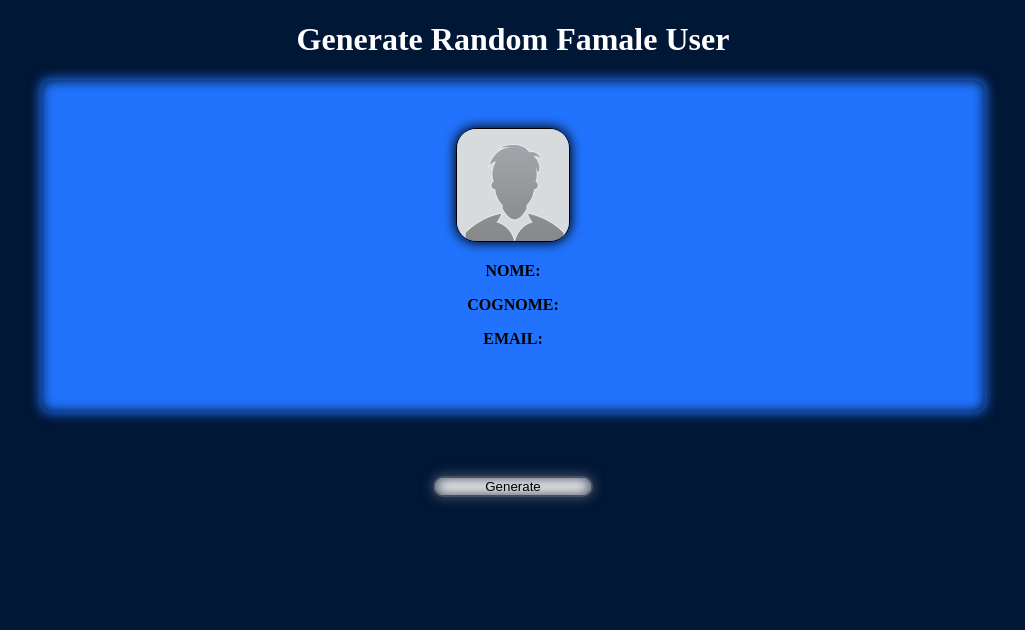
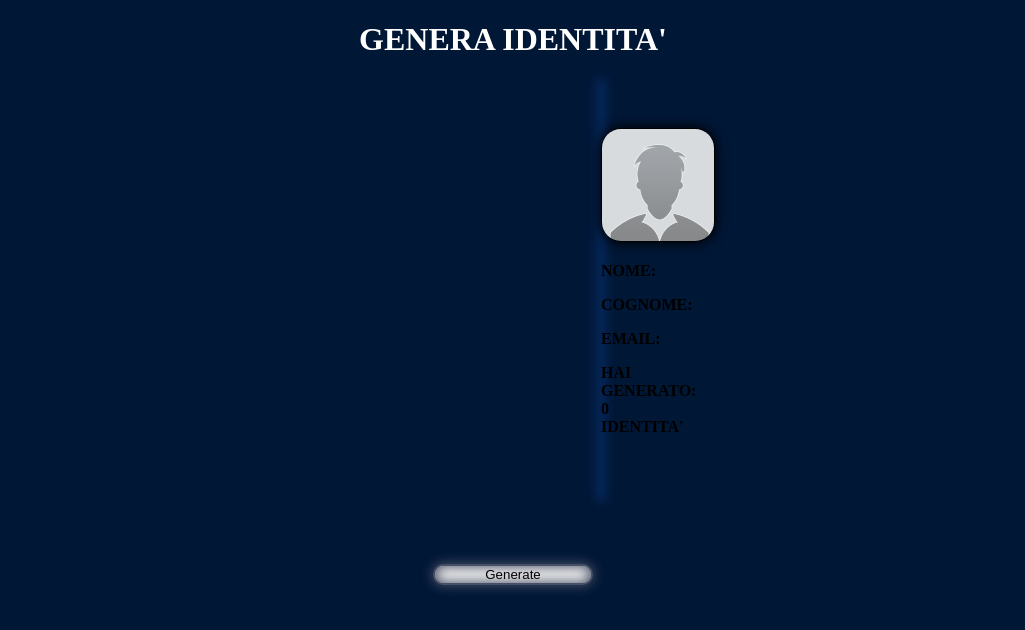
Before and after one commit to DevMushy/AJAXDEMO, a plain HTML site: page index.html in a window 1280 px wide. Shown: the whole page, without its empty margins (127-1152 px from the left). Drawn offline with Linux system fonts and the light colour scheme.

Commit message:
better ui

```diff
--- a/index.html
+++ b/index.html
@@ -11,13 +11,14 @@
 
 <body>
     <center>
-        <h1>Generate Random Famale User</h1>
+        <h1>GENERA IDENTITA'</h1>
         <div class="idPanel">
             <img src="./placeholder.png" id="img">
 
             <p>NOME: <span id="nome"><br></span></p>
             <p>COGNOME:<span id="cognome"></span></p>
             <p id="email">EMAIL:</p>
+            <p>HAI GENERATO: <span id="ngen">0</span> IDENTITA'</p>
         </div>
         <button id="generate" class="button">Generate</button>
         <div class="firma">By Ragusa</div>
--- a/style.css
+++ b/style.css
@@ -28,8 +28,8 @@ span {
 
 .idPanel {
     background-color: #2173FD;
-    margin-left: 10rem;
-    margin-right: 10rem;
+    margin-left: 45rem;
+    margin-right: 45rem;
     margin-bottom: 4rem;
     padding-top: 3rem;
     padding-bottom: 3rem;
--- a/xhr.js
+++ b/xhr.js
@@ -3,6 +3,9 @@ var foto = document.getElementById("img");
 var nome = document.getElementById("nome");
 var cognome = document.getElementById("cognome");
 var email = document.getElementById("email");
+var ngen = document.getElementById("ngen");
+var conta = 0;
+
 
 function generateUser() {
     var xhr = new XMLHttpRequest()
@@ -14,6 +17,7 @@ function generateUser() {
         var user = obj.results[0];
         displayUser(user);
     }
+    conta++;
 }
 
 function displayUser(user){
@@ -21,6 +25,7 @@ function displayUser(user){
     nome.innerHTML = user.name.first;
     cognome.innerHTML = user.name.last;
     email.innerHTML = user.email;
+    ngen.innerHTML = conta;
 }
 
 
```
